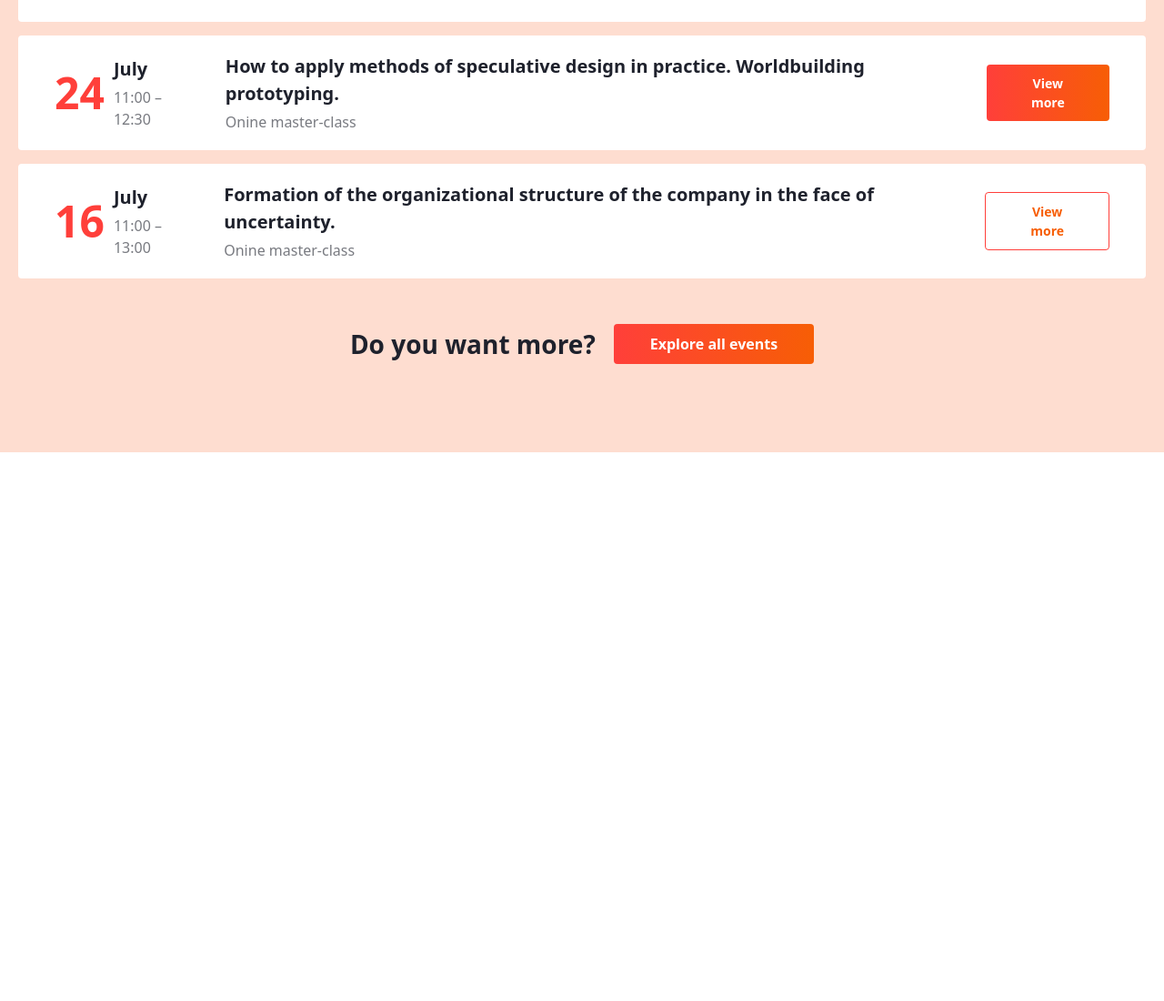
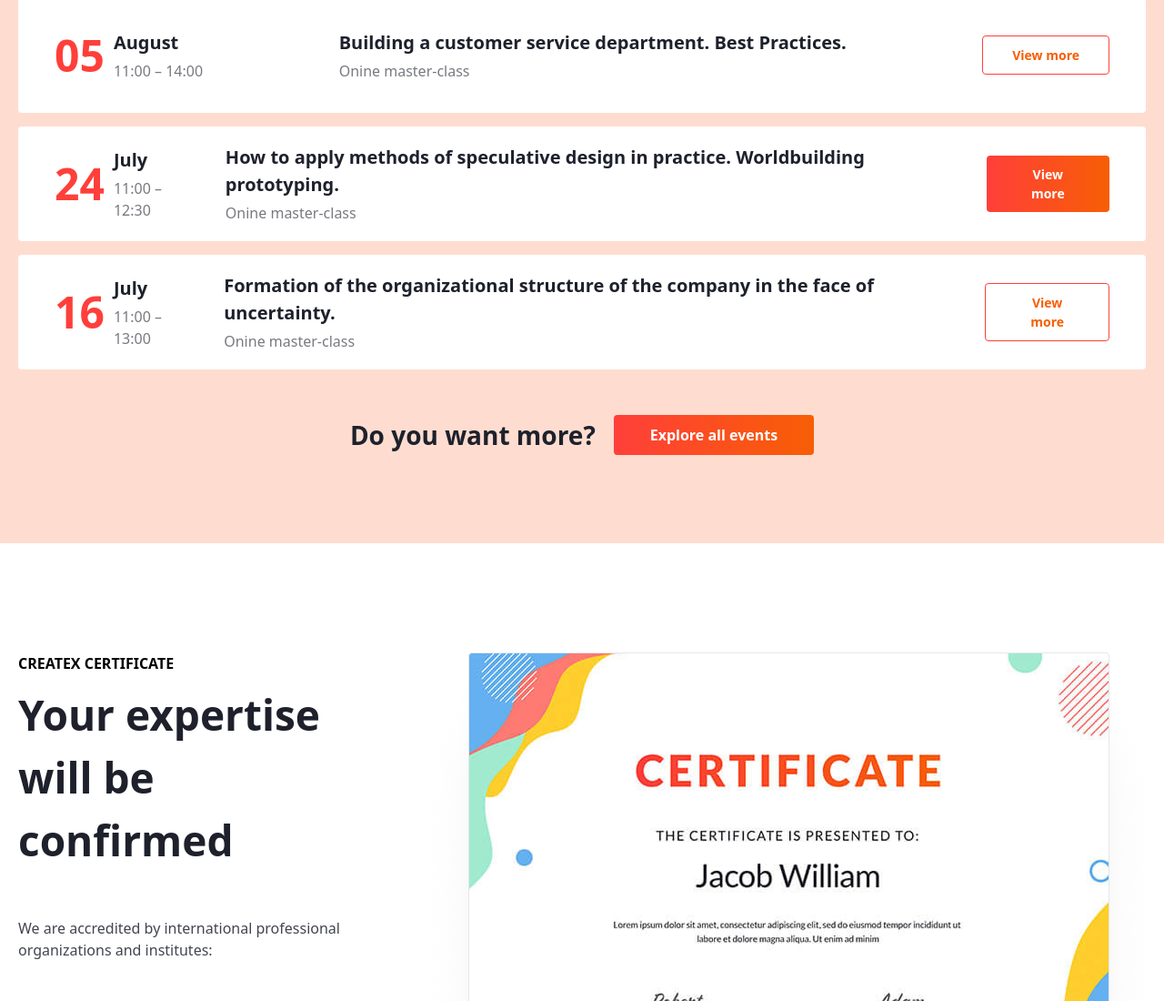
Before and after one commit to JM-2007-07/CreateX, a website: page index.html in a window 1280 px wide. Shown: the part 3924-5024 px from the top of the page at 91% size. Before the commit the page ends 4421 px from the top, so only its background shows below. Drawn offline with Linux system fonts and the light colour scheme.

Commit message:
6th section/page 1

```diff
--- a/index.html
+++ b/index.html
@@ -209,7 +209,7 @@
                 <img src="./images/illustration (1).png" alt="">
             </div>
         </section>
-        <section class="w-full p-5 h-auto lg:h-[850px] flex justify-center items-center bg-[#FEDDD0]">
+        <section class="w-full p-5 h-auto lg:h-[850px] mt-25 flex justify-center items-center bg-[#FEDDD0]">
             <div class="w-full lg:w-[1300px] flex flex-col items-center gap-[50px]">
                 <div class="flex flex-col gap-[10px] items-center text-center lg:text-start">
                     <p class="font-bold">OUR EVENTS</p>
@@ -265,7 +265,17 @@
                 </div>
             </div>
         </section>
-
+        <section class="w-full p-5 lg:w-[1300px] m-auto mt-25 flex flex-col lg:flex-row gap-[40px] lg:justify-between lg:items-start items-center">
+            <div class="flex flex-col gap-[50px] text-center lg:text-start lg:w-[397px]">
+                <div class="flex flex-col gap-[10px] text-center lg:text-start">
+                    <p class="font-bold">CREATEX CERTIFICATE</p>
+                    <h2 class="text-[46px] lg:text-[46px] font-black text-[#1E212C]">Your expertise will be confirmed</h2>
+                </div>
+                <p class="text-[#424551]">We are accredited by international professional organizations and institutes:</p>
+                <img src="./images/logos.png" alt="">
+            </div>
+            <img src="./images/image (27).png" alt="">
+        </section>
     </main>
 </body>
 </html>
```
Also changed, not shown: images/image (27).png (added), images/logos.png (added), src/output.css.
